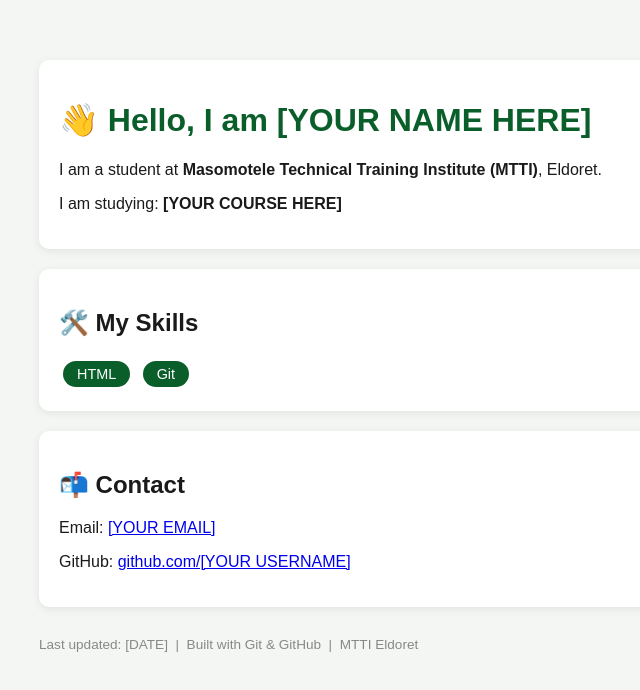
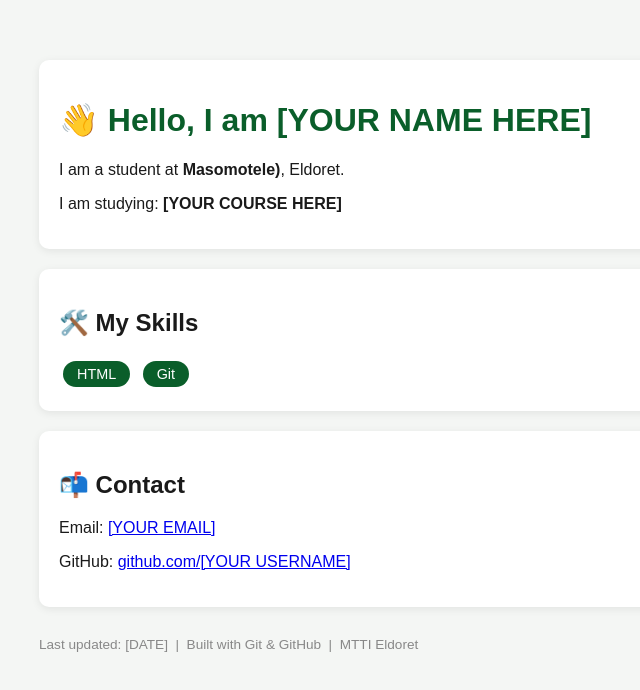
Before and after one commit to emmanuelebenyo68-spec/home, a plain HTML site: page index.html in a window 1280 px wide. Shown: the whole page, without its empty margins (251-891 px from the left). Drawn offline with Linux system fonts and the light colour scheme.

Commit message:
Update index.html

```diff
--- a/index.html
+++ b/index.html
@@ -38,7 +38,7 @@
   <div class="card">
     <h1>👋 Hello, I am [YOUR NAME HERE]</h1>
     <!-- TASK 2: Replace [YOUR NAME HERE] with your actual name -->
-    <p>I am a student at <strong>Masomotele Technical Training Institute (MTTI)</strong>, Eldoret.</p>
+    <p>I am a student at <strong>Masomotele)</strong>, Eldoret.</p>
     <p>I am studying: <strong>[YOUR COURSE HERE]</strong></p>
     <!-- TASK 2: Replace [YOUR COURSE HERE] e.g. Certificate in ICT -->
   </div>
```
